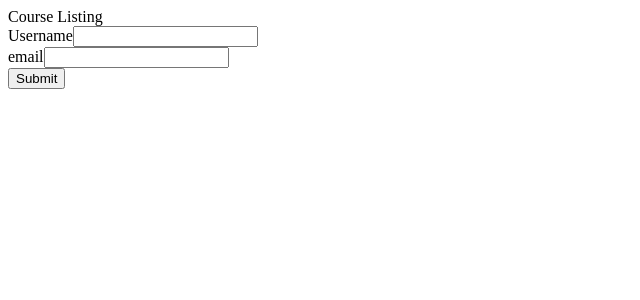
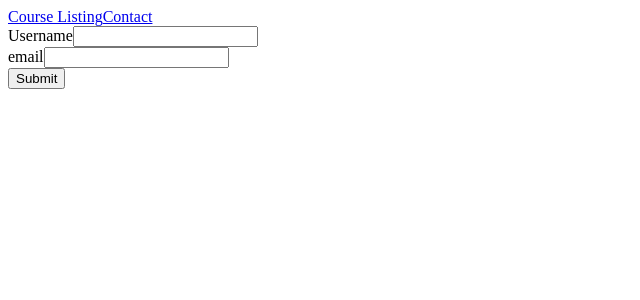
Before and after one commit to WilliamJ3795/angular-project, an Angular app: page /courses in a window 1280 px wide. Shown: the top 300 px of the page, without its empty margins (0-640 px from the left). Built offline with nearby package versions, Linux system fonts and the light colour scheme.

Commit message:
added links

```diff
--- a/src/app/header/header.component.html
+++ b/src/app/header/header.component.html
@@ -1,7 +1,8 @@
 <nav class="navbar navbar-default">
     <div class="container-fluid">
         <div class="navbar-header">
-            <div class="navbar-brand">Course Listing</div>
+            <a routerLink="/" class="navbar-brand">Course Listing</a>
+            <a routerLink="/contact" class="navbar-brand">Contact</a>
         </div>
     </div>
 </nav>
```
